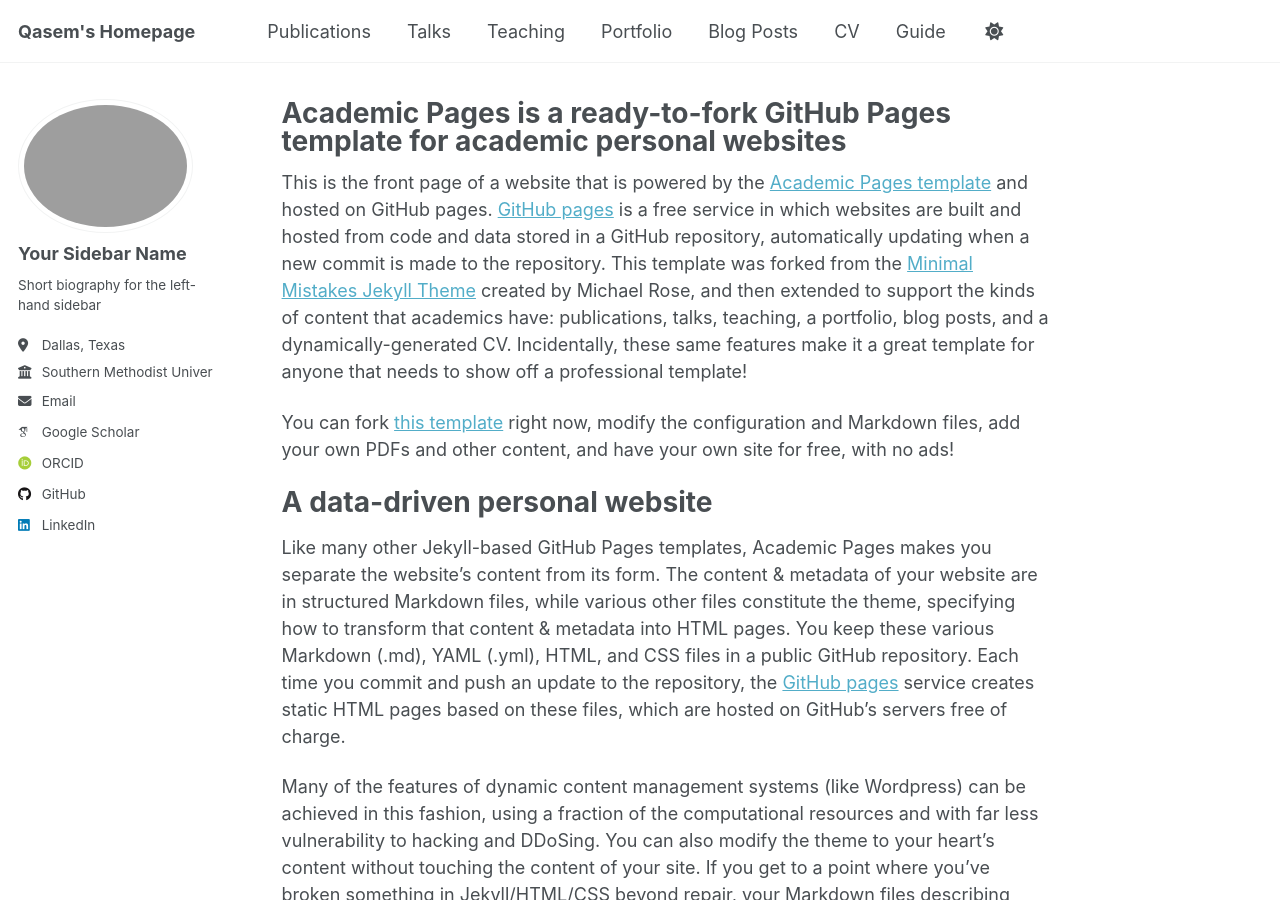
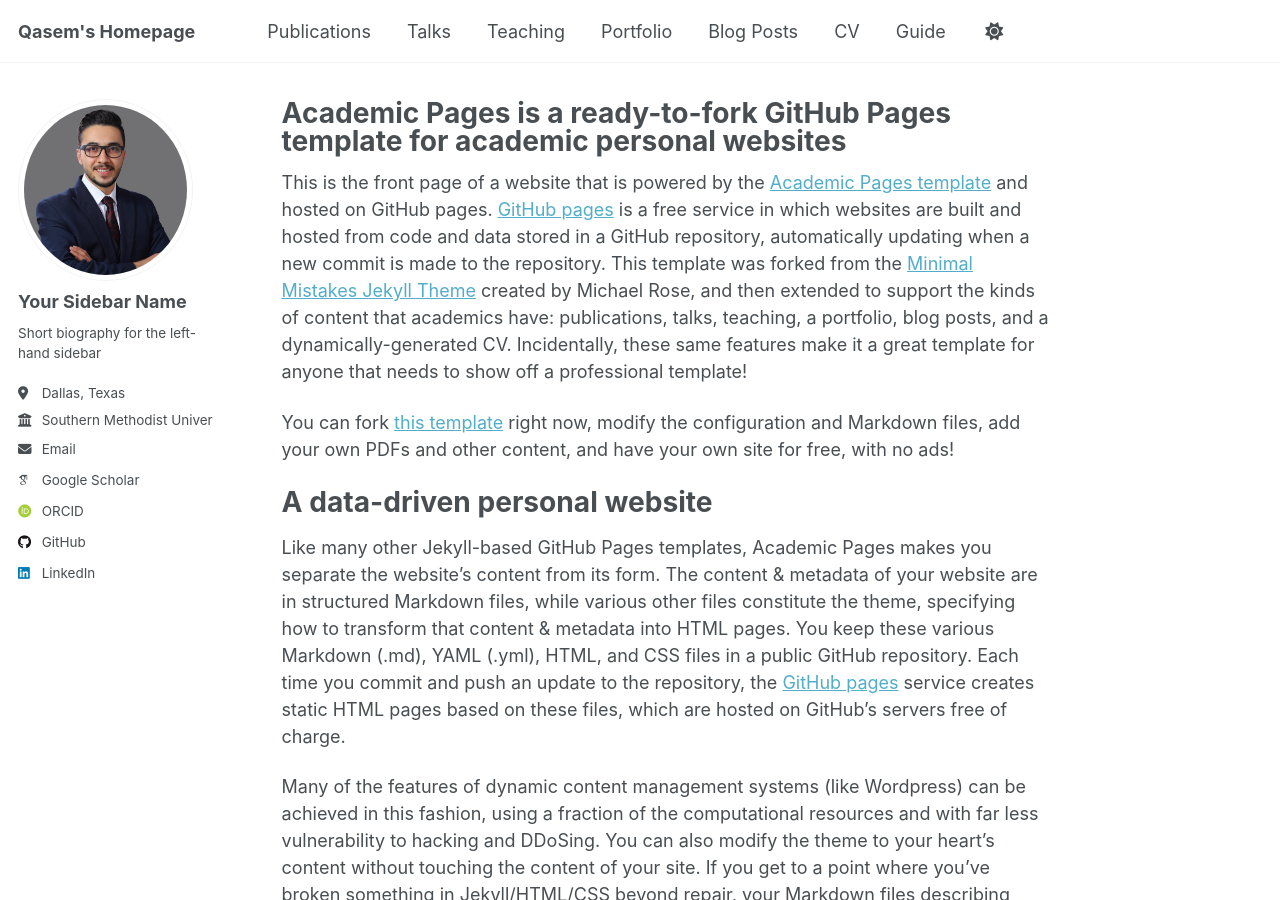
Before and after one commit to MohammadQasem97/Mohammad_Qasem.github.io, a Jekyll site: the page built from _pages/about.md, in a window 1280 px wide and 900 px high. Built offline with Jekyll 4.4.1, drawn with Linux system fonts in a browser that asks for light colours; some web fonts are replaced; a script that is not in the unit is left out.

Commit message:
Update _config.yml

```diff
--- a/_config.yml
+++ b/_config.yml
@@ -22,7 +22,7 @@ repository               : "mohammadqasem97.github.io/Mohammad_Qasem.github.io/"
 #               Additional customization can be done by editing /_includes/author-profile.html
 author:
   # Biographic information
-  avatar           : "MQ.png"
+  avatar           : "MQ.JPG"
   name             : "Your Sidebar Name"
   pronouns         : # example: "she/her"
   bio              : "Short biography for the left-hand sidebar"
```
